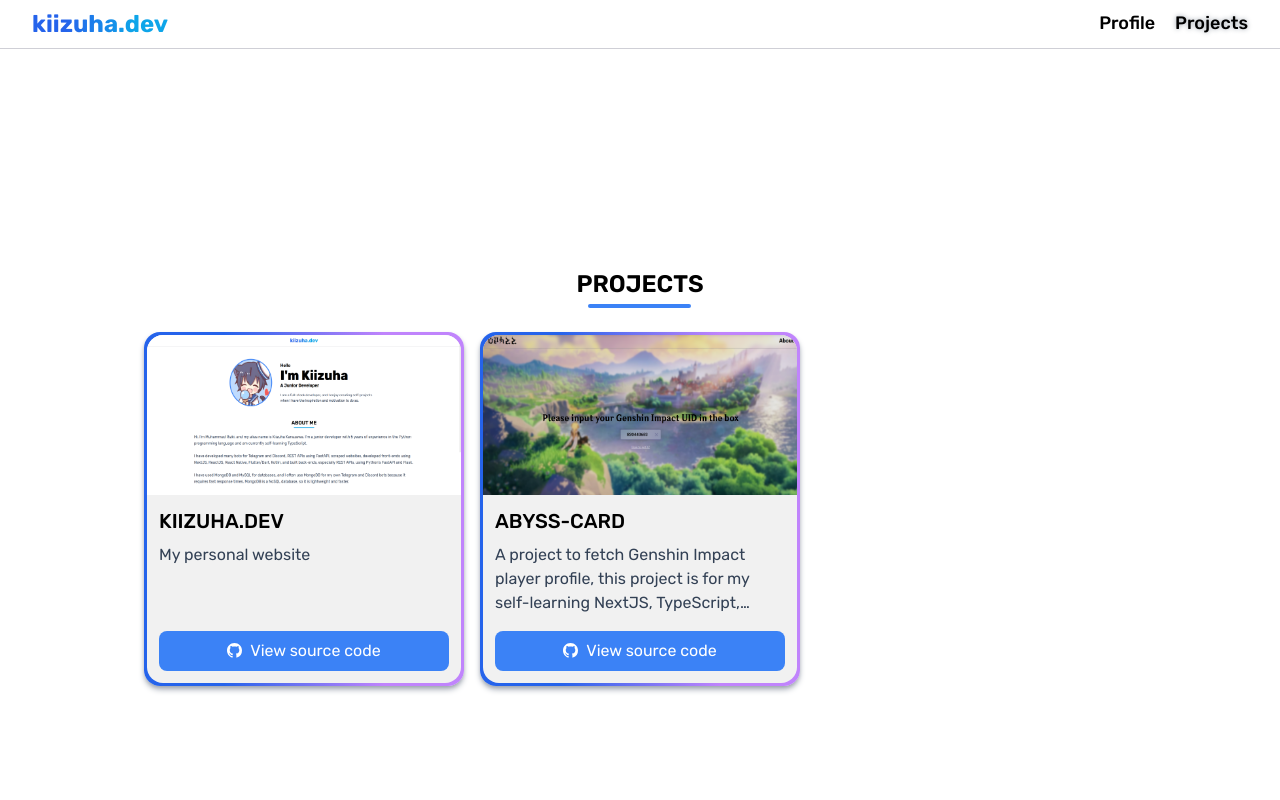
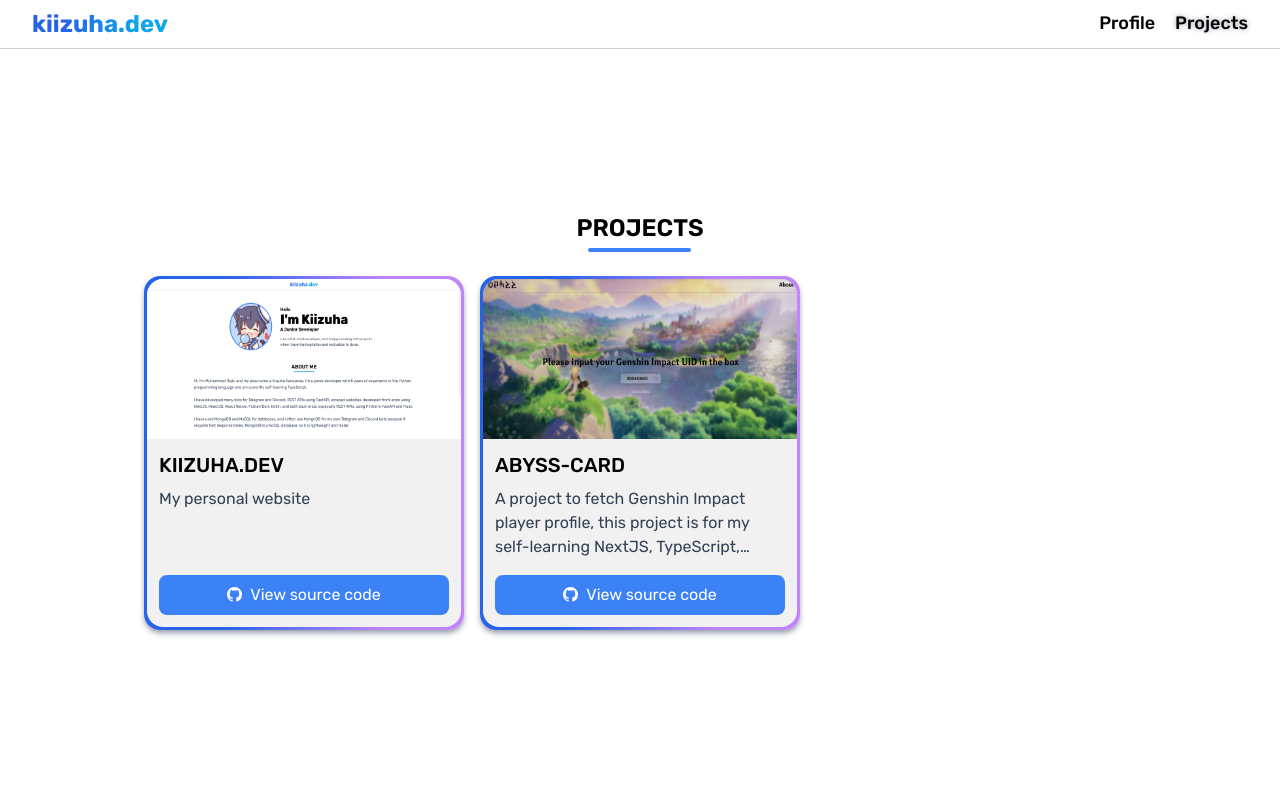
Before and after one commit to rushkii/kiizuha-me, a Next.js app: page /projects in a window 1280 px wide. Shown: the top 800 px of the page. Built offline with nearby package versions, Linux system fonts and the light colour scheme.

Commit message:
pages: add `lg:mt-0` for the `/projects` endpoint
Signed-off-by: Muhammad Rizki <kiizuha@gnuweeb.org>

```diff
--- a/pages/projects.tsx
+++ b/pages/projects.tsx
@@ -7,7 +7,7 @@ import NavigationBottom from "@/components/NavigationBottom";
 
 const Projects = () => {
   return (
-    <main className="relative flex flex-col justify-center items-center min-h-screen mt-14 font-rubik">
+    <main className="relative flex flex-col justify-center items-center min-h-screen mt-14 lg:mt-0 font-rubik">
       <div className="uppercase relative leading-relaxed sm:before:w-[5.1rem] xl:before:w-[6.4rem] inline-block sm:text-xl xl:text-2xl font-semibold mb-8 before:content-[''] before:absolute before:-bottom-2 before:h-1 before:left-3 before:rounded-md before:bg-blue-500 dark:before:bg-blue-600">
         Projects
       </div>
```
